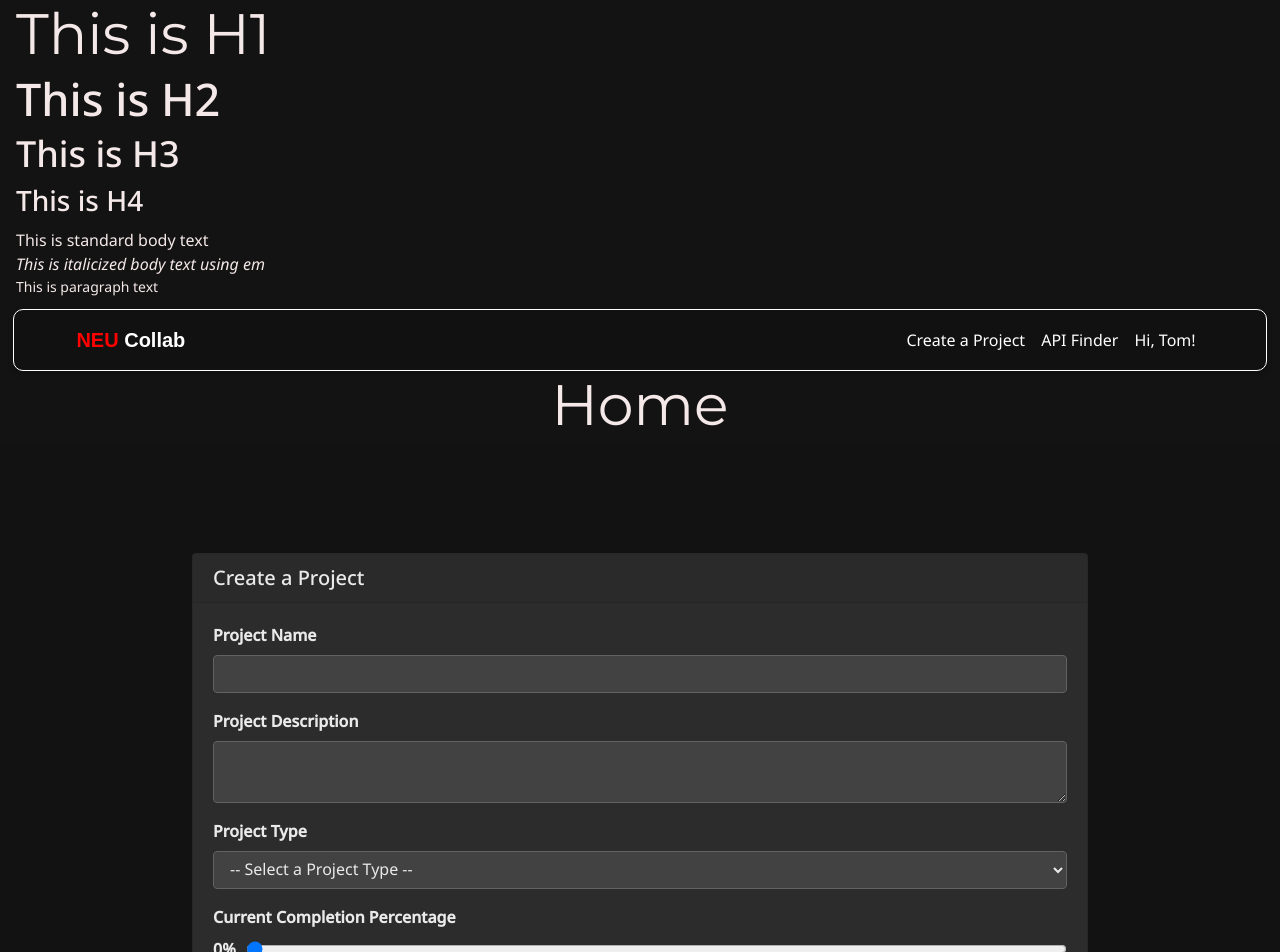
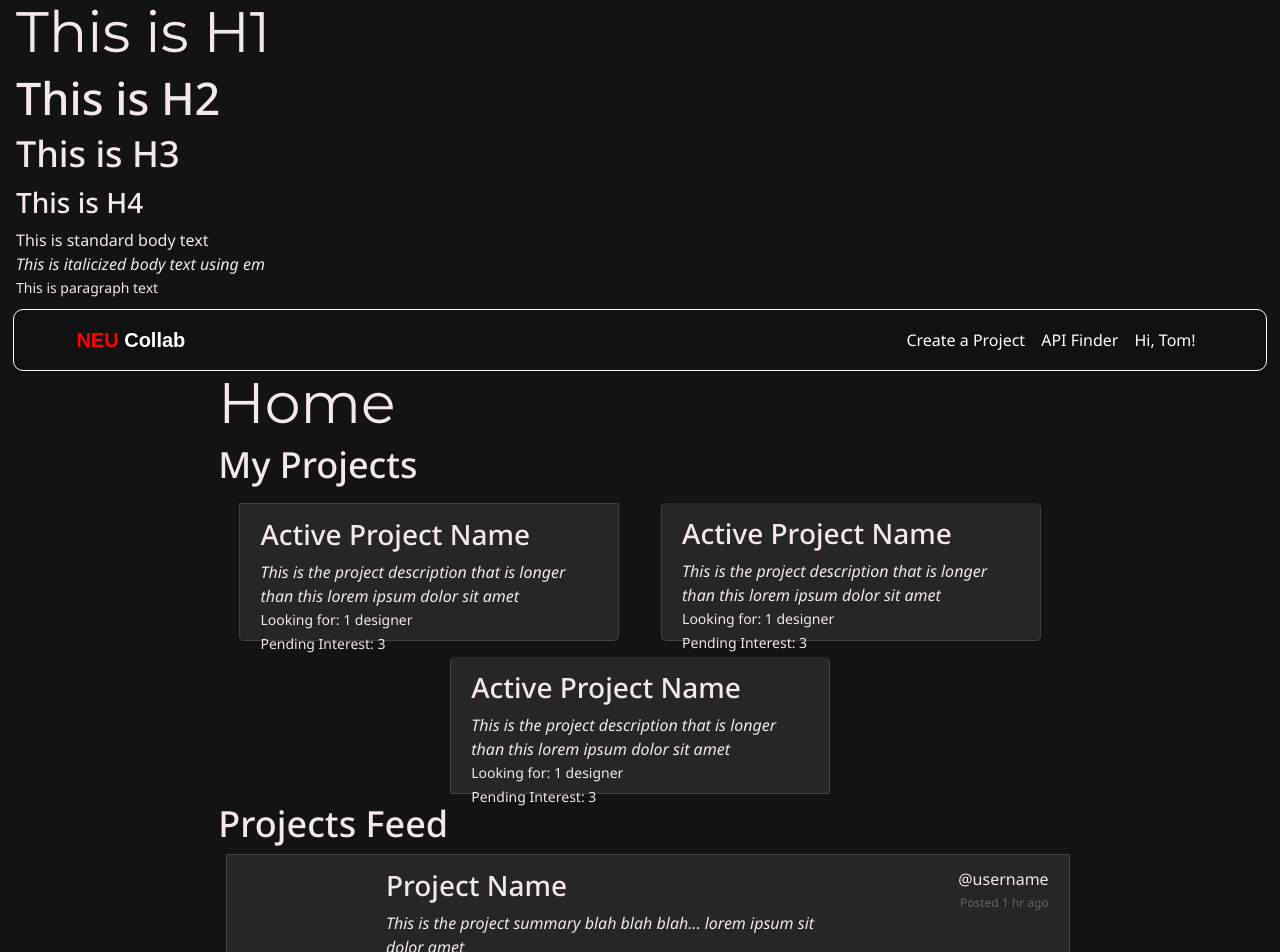
Before and after one commit to alex-oh/collab-react, a React (Create React App) app: page /#/home in a window 1280 px wide. Shown: the top 952 px of the page. Built offline with nearby package versions, Linux system fonts and the light colour scheme; a web font is replaced by a local one.

Commit message:
create home page and project components

```diff
--- /dev/null
+++ b/src/components/active-project-card/active-proj-card-course.js
@@ -0,0 +1,22 @@
+import React from "react";
+import "./index.css";
+
+const ActiveProjectCourseCard = (project) => {
+    return (
+        <li className="list-group-item project-card active-project-card course-view">
+            {" "}
+            <h4>Active Project Name</h4>
+            <em>
+                This is the project description that is longer than this...
+            </em>
+            <div>
+                <p>
+                    Looking for: 1 designer
+                    <br />
+                    Pending Interest: 3
+                </p>
+            </div>
+        </li>
+    );
+};
+export default ActiveProjectCourseCard;
--- /dev/null
+++ b/src/components/active-project-card/active-proj-card.js
@@ -0,0 +1,16 @@
+import React from "react";
+import './index.css';
+
+const ActiveProjectCard = (project) => {
+    return(
+        <li className="list-group-item project-card active-project-card">
+            {" "}
+            <h4>Active Project Name</h4>
+            <em>This is the project description that is longer than this lorem ipsum dolor sit amet</em>
+            <div>
+                <p>Looking for: 1 designer<br/>Pending Interest: 3</p>
+            </div>
+        </li>
+    );
+}
+export default ActiveProjectCard;
--- /dev/null
+++ b/src/components/active-project-card/index.css
@@ -0,0 +1,9 @@
+.active-project-card {
+    height: auto;
+    width: 45%;
+    text-align: left;
+}
+
+.course-view {
+    width: 30%;
+}
--- /dev/null
+++ b/src/components/course-card/index.js
@@ -0,0 +1,18 @@
+import React from "react";
+import ActiveProjectCourseCard from "../active-project-card/active-proj-card-course.js";
+
+const CourseCard = (course) => {
+    return(
+        <li className="list-group-item project-card">
+            {" "}
+            <h4>Course name</h4>
+            <ul className="d-flex flex-wrap">
+                <ActiveProjectCourseCard/>
+                <ActiveProjectCourseCard/>
+                <ActiveProjectCourseCard/>
+                <ActiveProjectCourseCard/>
+            </ul>
+        </li>
+    );
+}
+export default CourseCard;
--- /dev/null
+++ b/src/components/project-summary-card/index.css
@@ -0,0 +1,3 @@
+.project-summary {
+    width: 100%;
+}
--- /dev/null
+++ b/src/components/project-summary-card/index.js
@@ -0,0 +1,24 @@
+import React from "react";
+import './index.css'
+
+const ProjectSummaryCard = (project) => {
+    return (
+        <li className="list-group-item project-card project-summary my-2">
+            <div className="row">
+                <div className="col-2">
+                    <img/>
+                </div>
+                <div className="col-7 text-left">
+                    <h4>Project Name</h4>
+                    <em>This is the project summary blah blah blah... lorem ipsum sit dolor amet</em>
+                    <p>Looking for: 1 designer</p>
+                </div>
+                <div className="col-3 text-right">
+                    <div>@username</div>
+                    <div className="subtext">Posted 1 hr ago</div>
+                </div>
+            </div>
+        </li>
+    );
+};
+export default ProjectSummaryCard;
--- a/src/fonts.css
+++ b/src/fonts.css
@@ -6,7 +6,7 @@ body, input {
     font-weight: 400;
     color: #f5e8e8;
     font-size: 16px;
-    height: 24px;
+    line-height: 24px;
 }
 
 button {
@@ -14,27 +14,27 @@ button {
     font-weight: 400;
     color: #f5e8e8;
     font-size: 14px;
-    height: 24px;
+    line-height: 24px;
 }
 
 h1 {
     font-family: "Montserrat", sans-serif;
     font-size: 57px;
-    height: 64px;
+    line-height: 64px;
 }
 h2 {
     font-weight: 500;
     font-size: 45px;
-    height: 52px;
+    line-height: 52px;
 }
 h3 {
     font-weight: 500;
     font-size: 36px;
-    height: 44px;
+    line-height: 44px;
 }
 h4 {
     font-size: 28px;
-    height: 36px;
+    line-height: 36px;
 }
 
 p {
--- a/src/index.css
+++ b/src/index.css
@@ -7,6 +7,11 @@ body {
   -moz-osx-font-smoothing: grayscale;
   background-color: #131313;
 }
+
+code {
+    font-family: source-code-pro, Menlo, Monaco, Consolas, 'Courier New',
+      monospace;
+  }
 
 input {
     background-color: transparent;
@@ -21,7 +26,16 @@ p {
     padding: 0;
 }
 
-code {
-  font-family: source-code-pro, Menlo, Monaco, Consolas, 'Courier New',
-    monospace;
+ul {
+    margin: 0;
+    padding: 0;
 }
+
+.project-card {
+    background-color: #262626;
+    border-style: solid 1px;
+    border-radius: 5px;
+    border-color: #444240;
+
+    margin: .5rem;
+}
--- /dev/null
+++ b/src/pages/home/courses-view.js
@@ -0,0 +1,15 @@
+import React from "react";
+import CourseCard from "../../components/course-card";
+
+function Courses() {
+    return (
+        <div className="p-0">
+            <h3>Courses</h3>
+            <ul>
+                <CourseCard />
+                <CourseCard />
+            </ul>
+        </div>
+    );
+}
+export default Courses;
--- a/src/pages/home/index.js
+++ b/src/pages/home/index.js
@@ -1,10 +1,22 @@
 import React from "react";
+import MyProjects from "./my-projects-view.js";
+import ProjectsFeed from "./projects-feed-view.js";
+import Courses from "./courses-view.js";
 
 function Home() {
     return (
-        <>
-            <h1>Home</h1>
-        </>
+        <div>
+            <div className="row">
+                <div className="col-2" />
+                <div className="col-8 text-left">
+                    <h1>Home</h1>
+                    <MyProjects />
+                    <ProjectsFeed />
+                    <Courses />
+                </div>
+                <div classname="col-2" />
+            </div>
+        </div>
     );
 }
 export default Home;
--- /dev/null
+++ b/src/pages/home/my-projects-view.js
@@ -0,0 +1,16 @@
+import React from "react";
+import ActiveProjectCard from "../../components/active-project-card/active-proj-card.js";
+
+function MyProjects() {
+    return (
+        <div>
+            <h3>My Projects</h3>
+            <ul className="d-flex flex-wrap justify-content-around p-0">
+                <ActiveProjectCard />
+                <ActiveProjectCard />
+                <ActiveProjectCard />
+            </ul>
+        </div>
+    );
+}
+export default MyProjects;
--- /dev/null
+++ b/src/pages/home/projects-feed-view.js
@@ -0,0 +1,16 @@
+import React from "react";
+import ProjectSummaryCard from "../../components/project-summary-card"
+
+function ProjectsFeed() {
+    return (
+        <div>
+            <h3>Projects Feed</h3>
+            <ul>
+                <ProjectSummaryCard/>
+                <ProjectSummaryCard/>
+                <ProjectSummaryCard/>
+            </ul>
+        </div>
+    );
+}
+export default ProjectsFeed;
```
